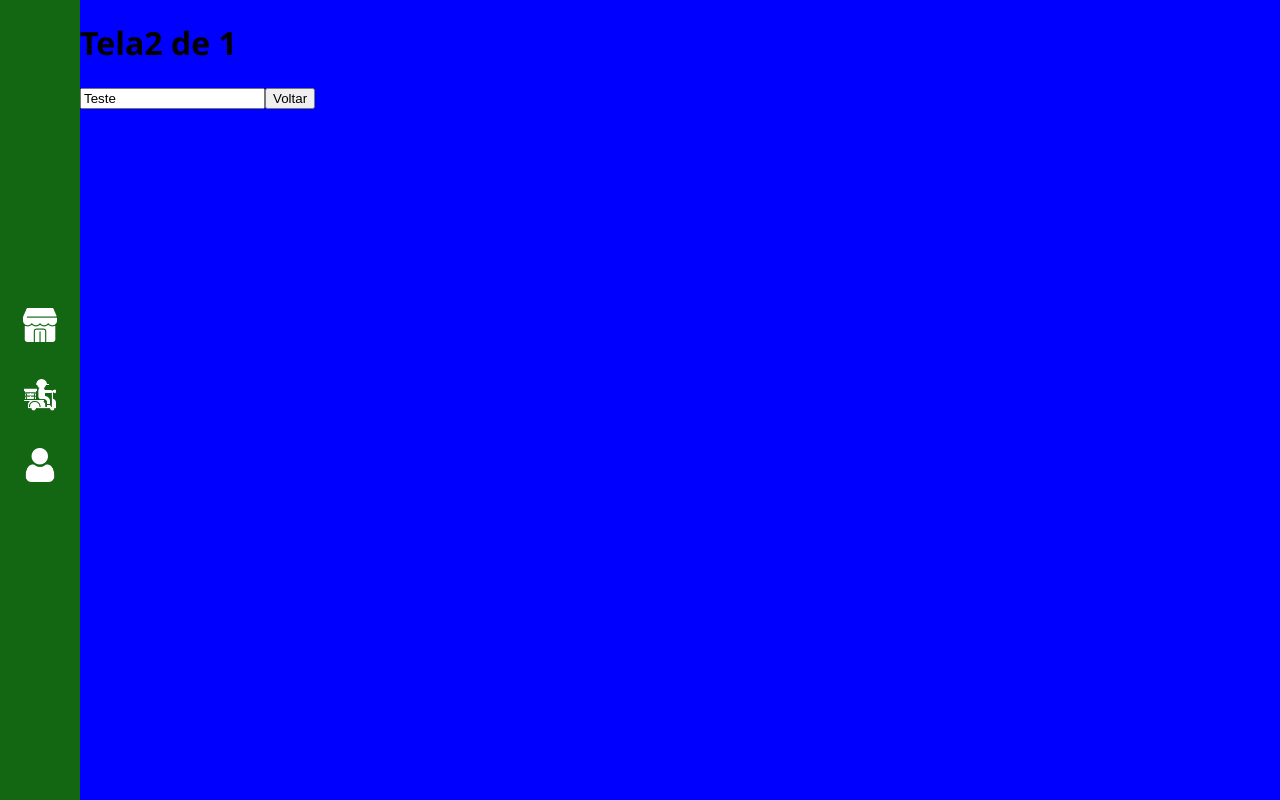
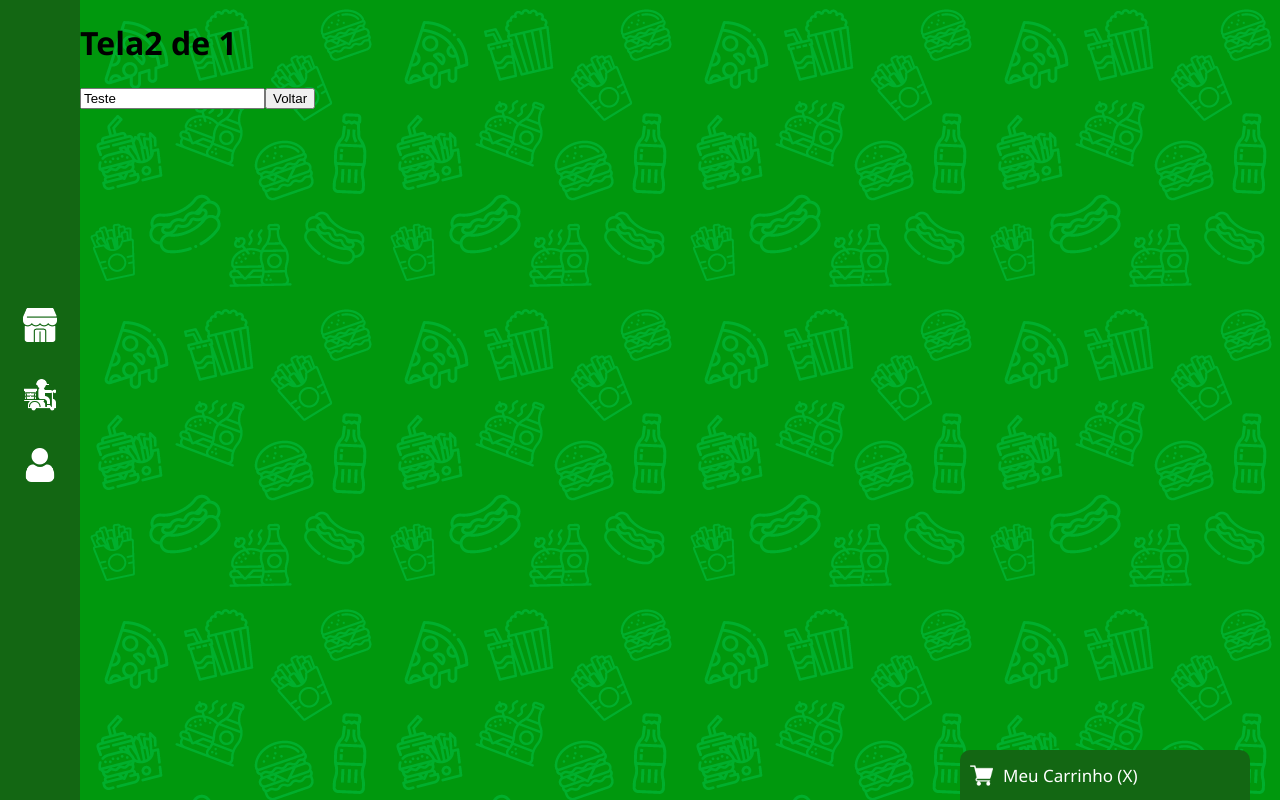
Before and after one commit to KaikySantos/devsfood, a React (Create React App) app in the folder frontend/: page /tela2/1 in a window 1280 px wide. Built offline with nearby package versions, Linux system fonts and the light colour scheme.

Commit message:
estrutura geral criada

```diff
--- a/frontend/src/App.js
+++ b/frontend/src/App.js
@@ -7,8 +7,9 @@
 import HomeScreen from './pages/HomeScreen';
 import Tela2Screen from './pages/Tela2Screen';
 
+import PrivateRoute from './components/PrivateRoute';
 import MenuItem from './components/MenuItem';
-import PrivateRoute from './components/PrivateRoute';
+import Cart from './components/Cart';
 
 export default () => {
     const name = useSelector(state => state.user.name);
@@ -41,6 +42,7 @@
                         </Route>
                     </Switch>
                 </PageBody>
+                <Cart />
             </Container>
         </BrowserRouter>
     );
--- a/frontend/src/AppStyled.js
+++ b/frontend/src/AppStyled.js
@@ -17,6 +17,7 @@
 
 export const PageBody = styled.div`
 display: flex;
-background-color: #0000FF;
+background-color: #00980D;
+background-image: url('/assets/bg.png');
 flex: 1;
 `;
--- /dev/null
+++ b/frontend/src/components/Cart/index.js
@@ -0,0 +1,24 @@
+import React from 'react';
+import {
+    CartArea,
+    CartHeader,
+    CartBody,
+    CartIcon,
+    CartText
+} from './styled';
+
+const Cart = () => {
+    return (
+        <CartArea>
+            <CartHeader>
+                <CartIcon src='/assets/cart.png'></CartIcon>
+                <CartText>Meu Carrinho (X)</CartText>
+            </CartHeader>
+            <CartBody>
+
+            </CartBody>
+        </CartArea>
+    );
+}
+
+export default Cart;
--- /dev/null
+++ b/frontend/src/components/Cart/styled.js
@@ -0,0 +1,33 @@
+import styled from "styled-components";
+
+export const CartArea = styled.div`
+    background-color: #136713;
+    border-top-left-radius: 10px;
+    border-top-right-radius: 10px;
+    position: fixed;
+    bottom: 0;
+    right: 30px;
+`;
+
+export const CartHeader = styled.div`
+    width: 290px;
+    height: 50px;
+    display: flex;
+    align-items: center;
+    cursor: pointer;
+`;
+
+export const CartIcon = styled.img`
+    width: 23px;
+    height: auto;
+    margin: 0px 10px;
+`;
+
+export const CartText = styled.div`
+    color: #FFF;
+    font-size: 17px;
+`;
+
+export const CartBody = styled.div`
+
+`;
```
